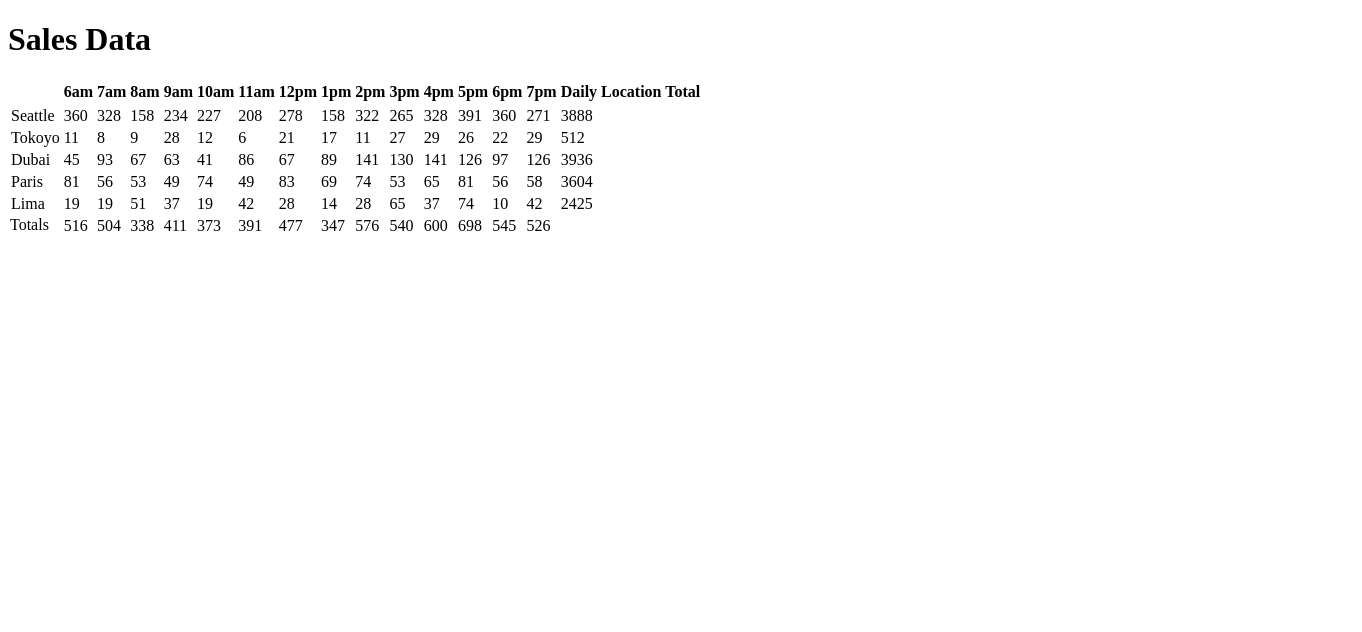
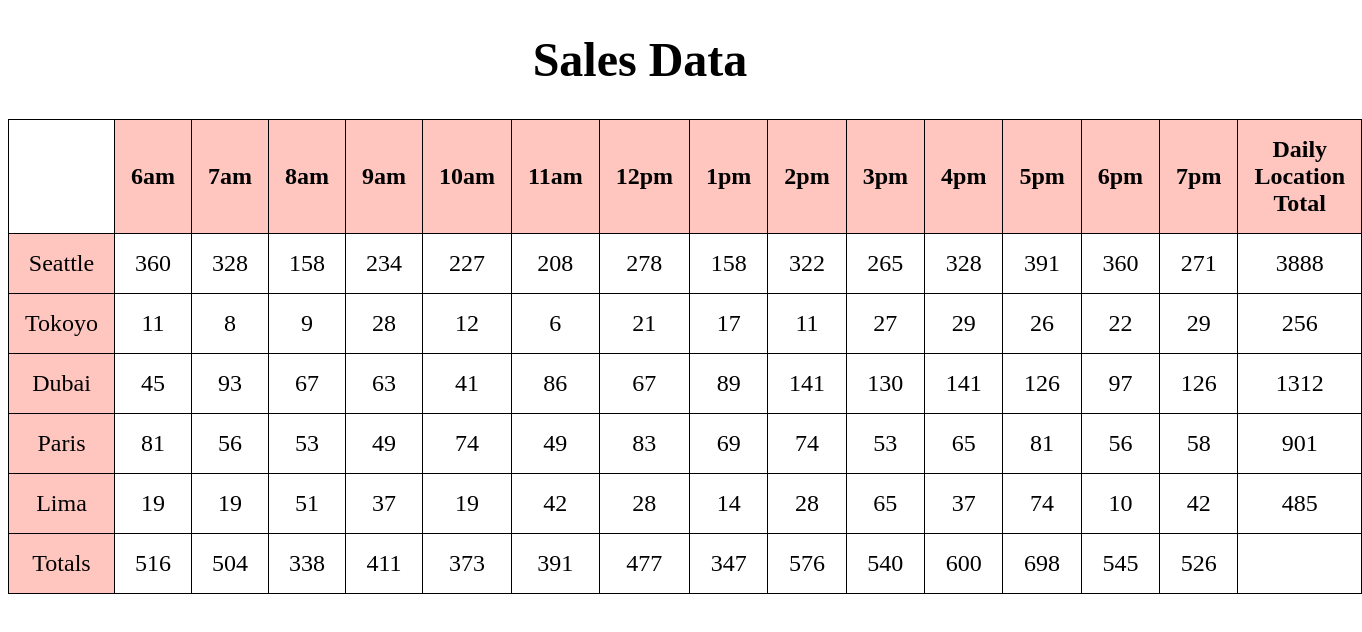
Before and after one commit to maxpollock/cookie-stand, a plain HTML site: page sales.html in a window 1280 px wide. Shown: the whole page, 1362 px wide, since content can reach past the window. Drawn offline with Linux system fonts and the light colour scheme.

Commit message:
Tweaks to JS to make totals work for table under 'Daily Location Table'. Styling added via CSS - WIP

```diff
--- a/app.js
+++ b/app.js
@@ -74,11 +74,9 @@ City.prototype.calcSales = function () {
 headerRow();
 
 City.prototype.cityRow = function () {
-  for (x = 0; x < cities.length; x++) {
-    cities[x].calcSales();
-  }
+  cities[i].calcSales();
+
   const tr = document.createElement("tr");
-
   const locationName = document.createElement("td");
   locationName.textContent = `${this.location}`;
   tr.appendChild(locationName);
@@ -103,7 +101,9 @@ for (i = 0; i < cities.length; i++) {
 function footerRow() {
   const footer = document.getElementById(table);
   const footerTr = document.createElement("tr");
-  footerTr.textContent = "Totals";
+  const footerTitleTr = document.createElement("td");
+  footerTitleTr.textContent = "Totals";
+  footerTr.appendChild(footerTitleTr);
   table.appendChild(footerTr);
 
   for (j = 0; j < hours.length; j++) {
--- a/sales.html
+++ b/sales.html
@@ -5,6 +5,7 @@
     <meta name="viewport" content="width=device-width, initial-scale=1.0" />
     <title>Sales Data</title>
     <script src="./app.js" defer></script>
+    <link rel="stylesheet" href="styles.css" />
   </head>
   <header>
     <h1>Sales Data</h1>
@@ -12,12 +13,9 @@
   <body>
     <main>
       <table id="table">
-
         <tr id="headerRow">
           <th>&nbsp;</th>
         </tr>
-
-        <tr id="footerRow"></tr>
       </table>
     </main>
   </body>
--- /dev/null
+++ b/styles.css
@@ -0,0 +1,30 @@
+header {
+  margin: 2rem auto;
+  width: 100%;
+  text-align: center;
+  font-size: 1.5rem;
+}
+
+table {
+  text-align: center;
+  font-size: 1.5rem;
+  padding: 1.5rem;
+  width: 80%;
+  border-collapse: collapse;
+  margin: 0 auto;
+}
+
+table,
+th,
+td {
+  padding: 1rem;
+  border: 1px solid black;
+}
+
+th:nth-child(n + 2) {
+  background-color: rgb(255, 198, 191);
+}
+
+tr td:nth-child(1) {
+  background-color: rgb(255, 198, 191);
+}
```
Also changed, not shown: index.html (+4 -5 lines), test.js (deleted, +0 -18 lines).
